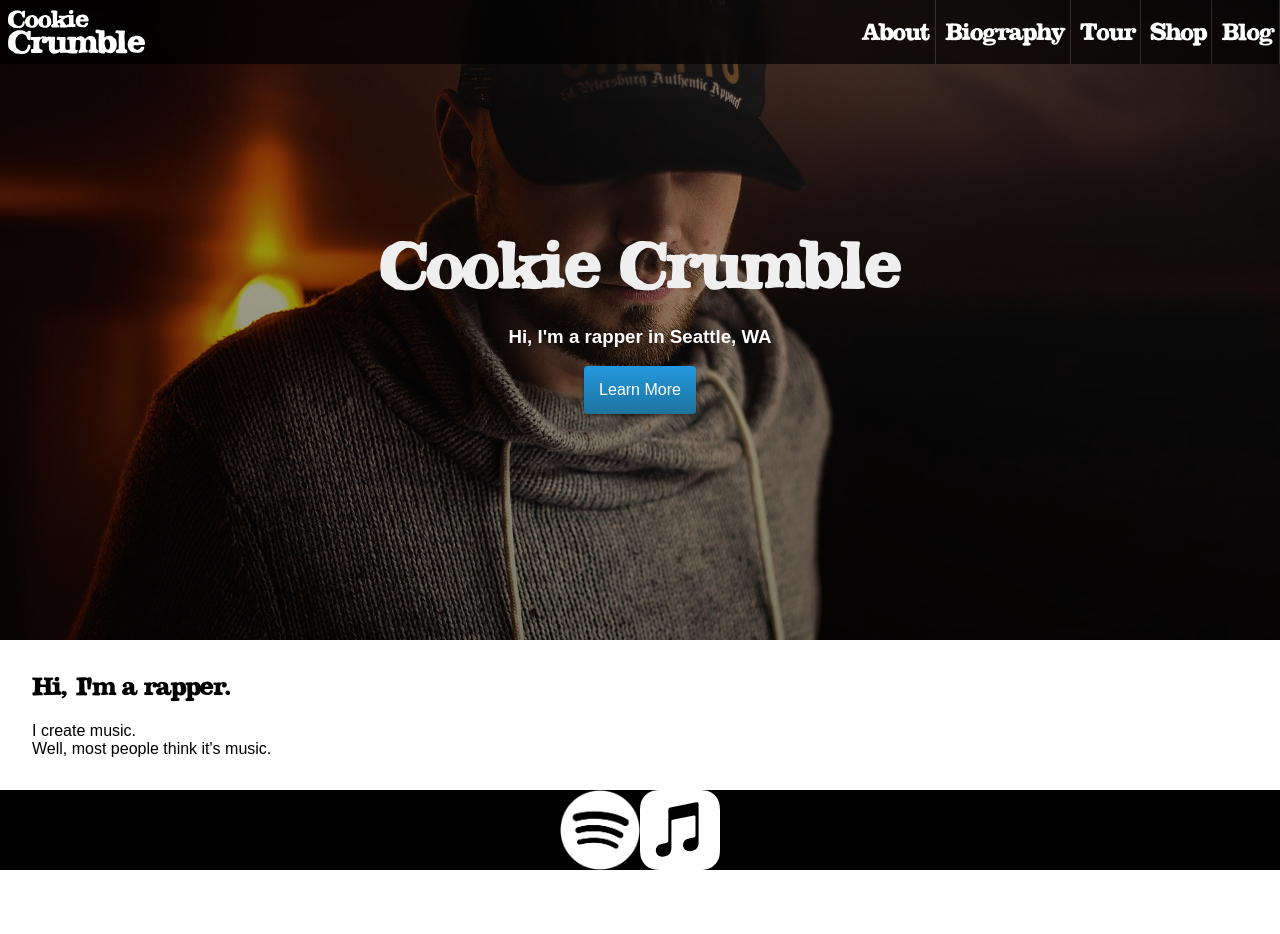
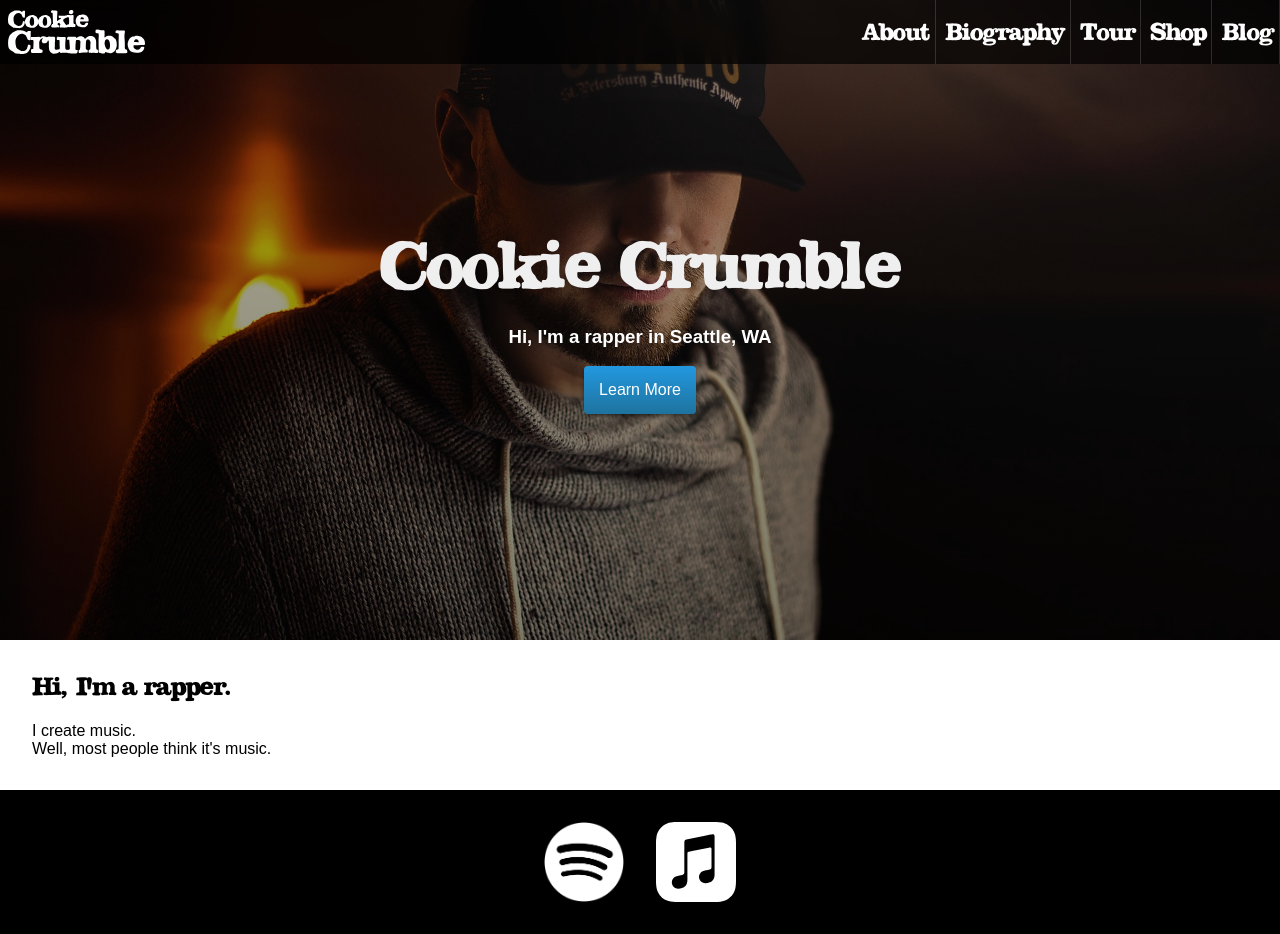
Before and after one commit to tsa-video-game-design/tsa-webmaster, a plain HTML site: page index.html in a window 1280 px wide. Before the commit the page ends 870 px from the top, so only its background shows below. Drawn offline with nearby package versions, Linux system fonts and the light colour scheme.

Commit message:
Update style.css

```diff
--- a/css/style.css
+++ b/css/style.css
@@ -321,9 +321,11 @@ img.c-t-t-a-image {
 	display: flex;
 	align-items:center;
 	justify-content:center;
+	padding: 2em 0;
 }
 .c-m-item {
 	width: 5em;
+	margin: 0 1em;
 }
 .fakemouse {
     position: fixed;
```
